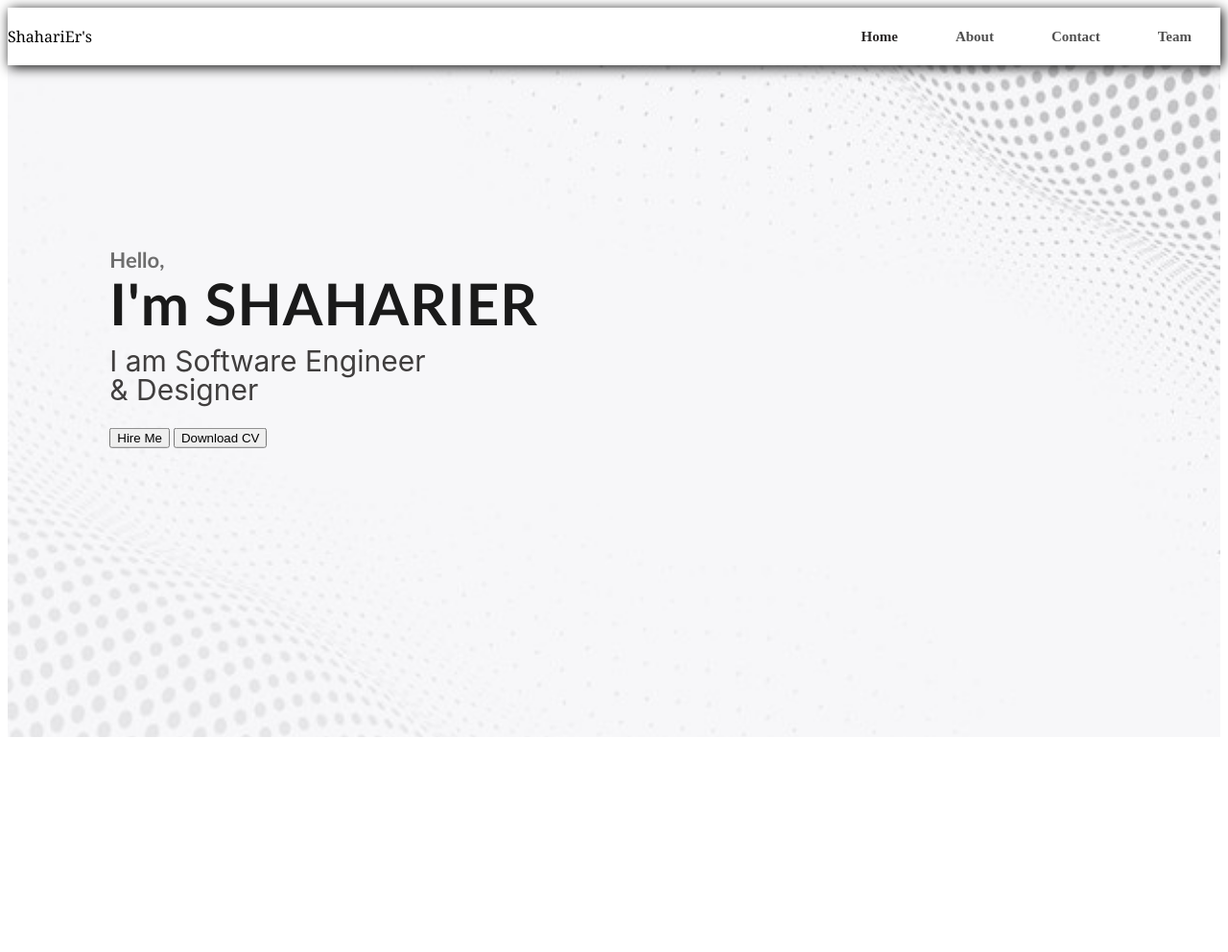
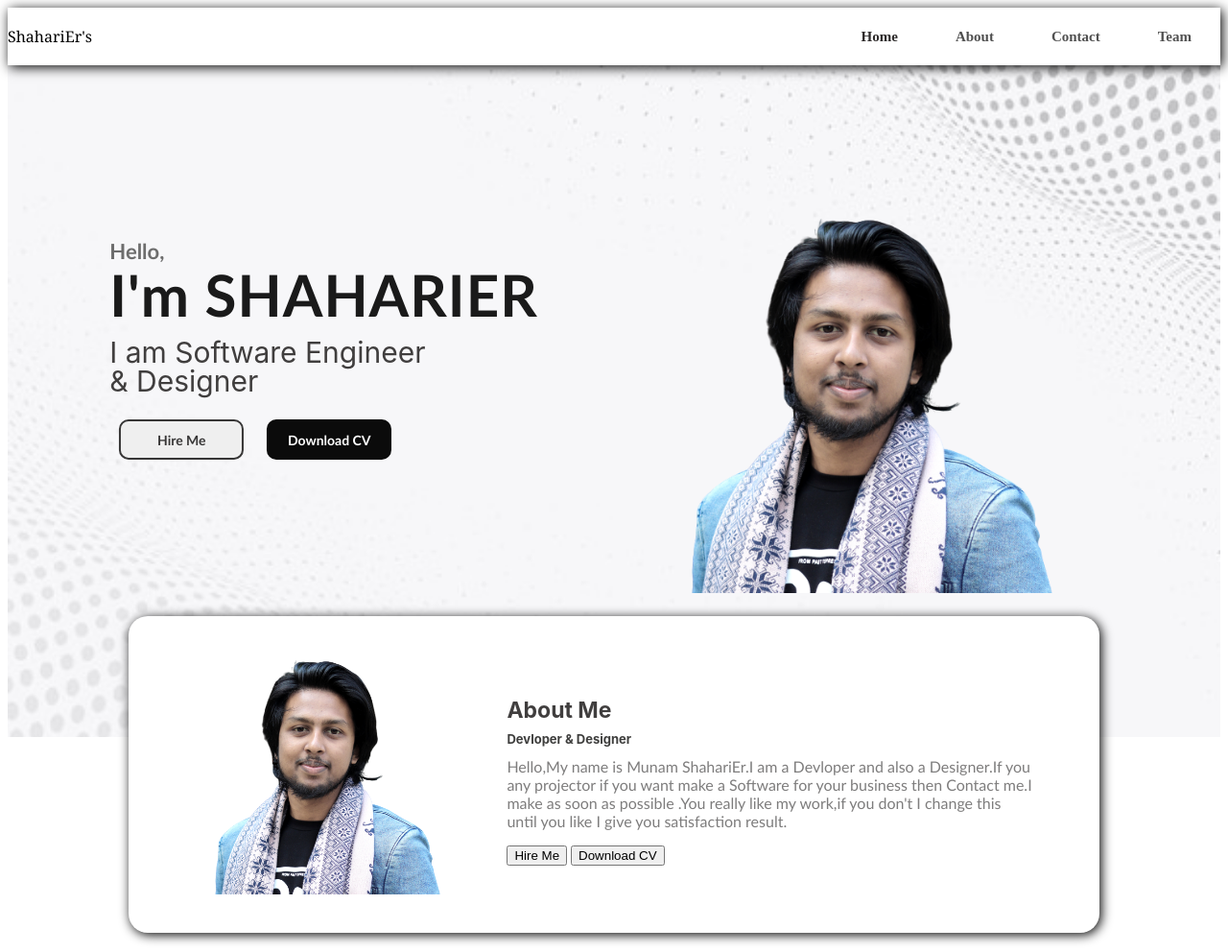
Before and after one commit to Shaharier07/My-first-work, a plain HTML site: page index.html in a window 1280 px wide. Shown: the whole page at 96% size. Before the commit the page ends 800 px from the top, so only its background shows below. Drawn offline with Linux system fonts and the light colour scheme; files whose address does not match are found by name.

Commit message:
this time add pic

```diff
--- a/Css/Style.css
+++ b/Css/Style.css
@@ -78,3 +78,73 @@ nav ul li a {
     top: 42%;
     transform: translate(-13%,-42%);
 }
+.text-conatiner button {
+    width: 130px;
+    height: 42px;
+    border-radius: 10px;
+    font-family: 'Gill Sans', 'Gill Sans MT', Calibri, 'Trebuchet MS', sans-serif;
+    font-weight: bold;
+    font-size: 14px;
+    outline: none;
+    margin: 0px 10px;
+}
+.hire-btn{
+    border: 2px solid #373636;
+    color: #373636;
+}
+.down-cv{
+    background-color: #0b0b0b;
+    color: #FFFFFF;
+    border: none;
+}
+button:active{
+    transform: scale(1.1);
+}
+.model{
+    height: 400px;
+    position: absolute;
+    bottom: 150px;
+    left: 70%;
+    transform: translateX(-50%);
+}
+.about-conatiner{
+    width: 80%;
+    height: 330px;
+    background-color: #FFFFFF;
+    border-radius: 20px;
+    box-shadow: 2px 2px 12px rgba(0, 0, 0, 2);
+    display: flex;
+    margin: -10% auto 20px auto;
+    position: relative;
+    justify-content: space-evenly;
+    align-items: center;
+}
+.about-conatiner img{
+    height: 250px;
+}
+.about-text{
+    width: 550px;
+}
+.about-text p:nth-child(1){
+    color: #403e3e;
+    font-family: -apple-system, BlinkMacSystemFont, 'Segoe UI', Roboto, Oxygen, Ubuntu, Cantarell, 'Open Sans', 'Helvetica Neue', sans-serif;
+    font-weight: bold;
+    font-size: 23px;
+    line-height: 10px;
+
+}
+.about-text p:nth-child(2){
+    color: #3e3e3d;
+    font-family: -apple-system, BlinkMacSystemFont, 'Segoe UI', Roboto, Oxygen, Ubuntu, Cantarell, 'Open Sans', 'Helvetica Neue', sans-serif;
+    font-weight: bold;
+    font-size: 13px;
+    line-height: 5px;
+
+
+}
+.about-text p:nth-child(3){
+    color: #7e7d7d;
+    font-family: 'Gill Sans', 'Gill Sans MT', Calibri, 'Trebuchet MS', sans-serif;
+    font-size: 16px;
+
+}
--- a/index.html
+++ b/index.html
@@ -26,9 +26,26 @@
             <p>I'm SHAHARIER</p>
             <p>I am Software Engineer<br> & Designer</p>
             <button class="hire-btn">Hire Me</button>
-            <button class="Down-cv">Download CV</button>
+            <button class="down-cv">Download CV</button>
         </div>
+        <!--model------------------------>
+         <img src="images/Sujon.png" class="model" alt="model">
+    </section>
+        <!--about section------------------------>
+        <div class="about-conatiner">
+        <!--img------------------------>
+            <img src="images/Sujon.png">
+        <!--about-text------------------------>
+            <div>
+                <div class="about-text">
+                <p>About Me</p>
+                <p>Devloper & Designer</p>
+                <p>Hello,My name is Munam ShahariEr.I am a Devloper and also a Designer.If you any projector if you want make a Software for your business then Contact me.I make as soon as possible .You really like my work,if you don't I change this until you like I give you satisfaction result.</p>
+              <!--button------------------------>
+              <button>Hire Me</button>
+              <button>Download CV</button>
 
-    </section>
+            </div>
+        </div>
 </body>
 </html>
```
Also changed, not shown: images/Sujon.png (added).
